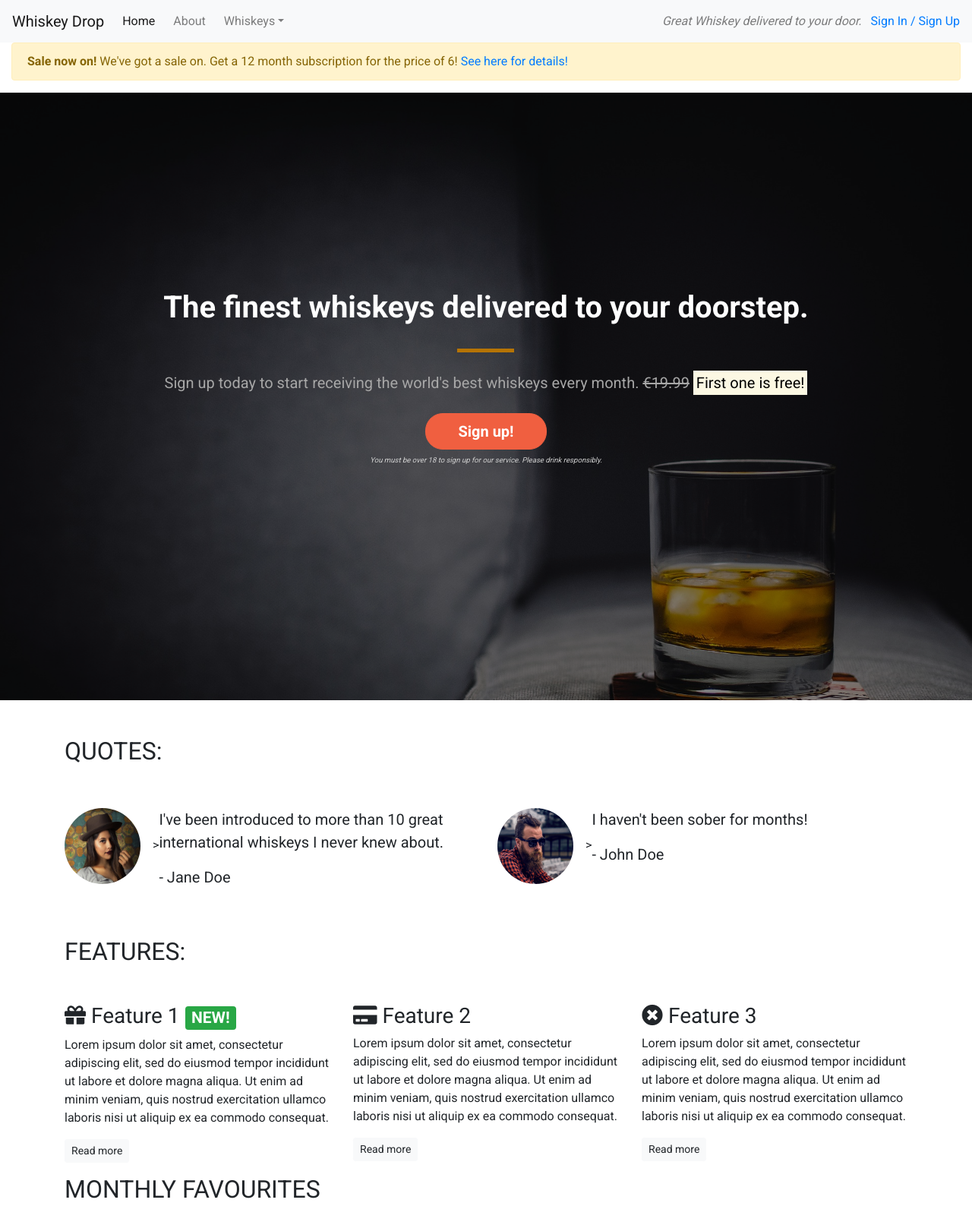
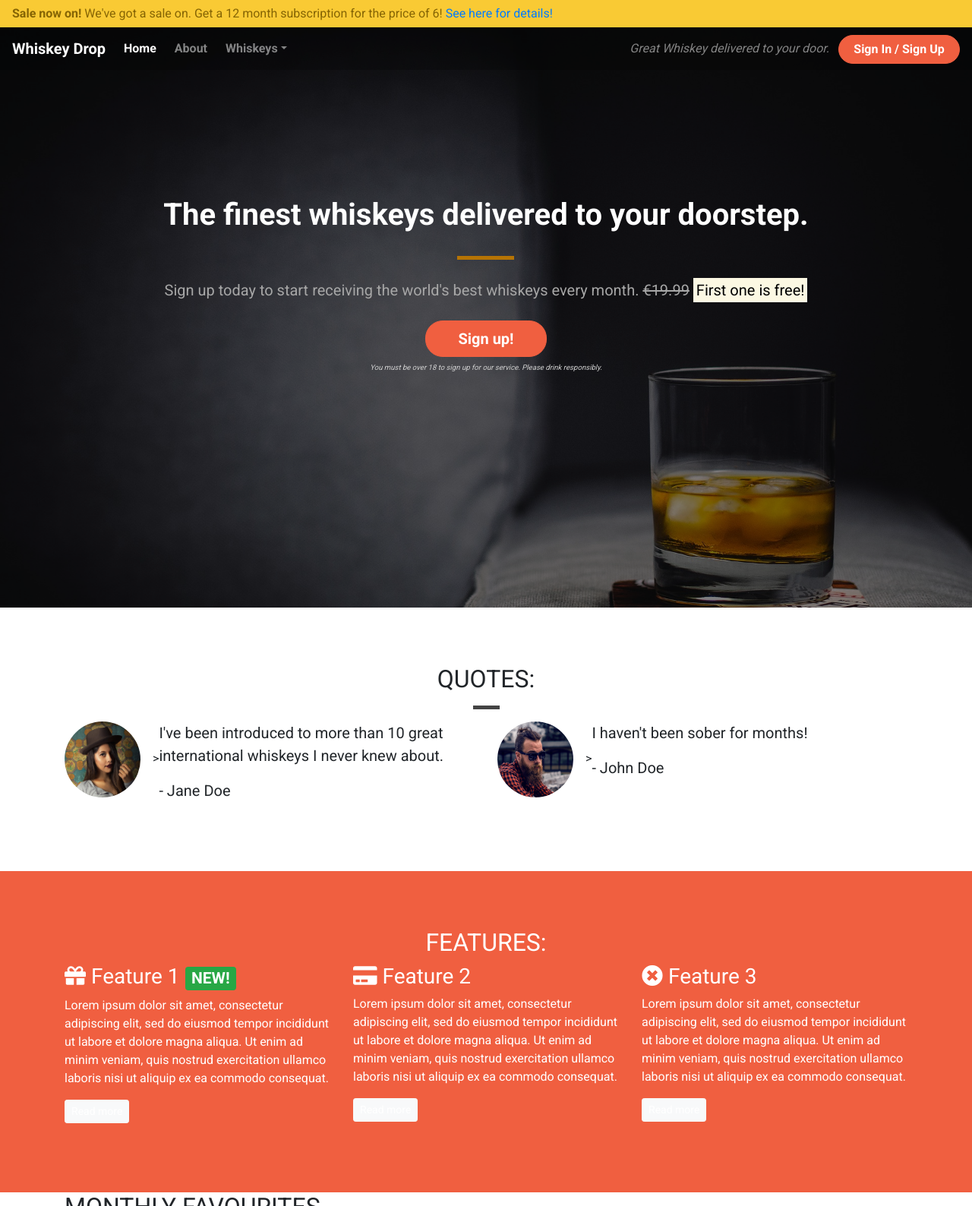
Before and after one commit to Bourkekev/Bootstrap4, a plain HTML site: page index.html in a window 1280 px wide. Shown: the top 1588 px of the page at 76% size. Drawn offline with nearby package versions, Linux system fonts and the light colour scheme.

Commit message:
Updates and styling

```diff
--- a/css/style.css
+++ b/css/style.css
@@ -1,8 +1,24 @@
 body {
     font-family: 'Roboto', sans-serif;
 }
-.alert-container {
+.container-wrapper {
 
+}
+.container-wrapper--red {
+    background-color: #f05f40;
+    color: white;
+    font
+}
+.alert-container .col-12 {
+    /* display: none; */
+    padding: 0;
+}
+.site-wide-alert {
+    background-color: #f9ca34;
+    border-color: #f9ca34;
+    border-radius: 0;
+    margin-bottom: 0;
+    padding: 5px 15px;
 }
 .callout-container {
     background: url(../images/whiskey-background.jpg) no-repeat center center fixed;
@@ -29,8 +45,18 @@ body {
 .features-container {
 
 }
+/* Page headers */
+.page-header {
+    margin-bottom: 0;
+    border-bottom: 0;
+    text-align: center;
+}
+.page-header h2 {
+    margin-top: 0;
+}
 /* Block Dividers */
 .block-divider {
+    background-color: #444;
     width: 75px;
     height: 5px;
     border: none;
@@ -40,6 +66,35 @@ body {
 }
 .block-divider--short {
     width: 35px;
+}
+/* Content containers */
+.content-container {
+    padding-top: 75px;
+    padding-bottom: 75px;
+}
+/* NavBar */
+.navalert-container {
+    position: absolute;
+    top: 0;
+    left: 0;
+    padding-left: 0;
+    padding-right: 0;
+    z-index: 100;
+}
+.navbar {
+    margin-bottom: 0;
+    border: 0;
+    width: 100%;
+    background-color: rgba(0,0,0,0.25);
+}
+.navbar-dark .navbar-toggler {
+    border: none;
+}
+.navbar-brand {
+    font-weight: bold;
+}
+.navbar-nav {
+    font-weight: bold;
 }
 /* Jumbotron */
 .jumbotron {
--- a/index.html
+++ b/index.html
@@ -16,7 +16,18 @@
 
 <body>
 	<!-- Nav -->
-	<nav class="navbar navbar-light bg-light navbar-expand-sm">
+    <div class="container-fluid navalert-container">
+        <div class="container-fluid alert-container">
+            <div class="row d-none d-sm-block">
+                <div class="col-12">
+                    <div class="site-wide-alert alert alert-warning">
+                        <strong>Sale now on!</strong> We've got a sale on. Get a 12 month subscription for the price of 6!
+                        <a href="#">See here for details!</a>
+                    </div>
+                </div>
+            </div>
+        </div>
+        <nav class="navbar navbar-dark navbar-expand-sm">
             <a href="/" class="navbar-brand">Whiskey Drop</a>
 
             <button class="navbar-toggler ml-auto" type="button" data-toggle="collapse" data-target="#navbarNavDropdown" aria-controls="navbarNavDropdown" aria-expanded="false" aria-label="Toggle navigation">
@@ -40,20 +51,12 @@
             </div>
             <div class="d-none d-md-block">
                 <p class="navbar-text my-auto mr-2"><i>Great Whiskey delivered to your door.</i></p>
-			<a href="/login">Sign In / Sign Up</a>
+                <a href="/login" class="btn btn--cta btn--red">Sign In / Sign Up</a>
             </div>
         </nav>
+    </div>
 	<!-- /nav-->
-	<div class="container-fluid alert-container">
-		<div class="row d-none d-sm-block">
-			<div class="col-12">
-				<div class="alert alert-warning">
-					<strong>Sale now on!</strong> We've got a sale on. Get a 12 month subscription for the price of 6!
-					<a href="#">See here for details!</a>
-				</div>
-			</div>
-		</div>
-	</div>
+
 		<!-- Callout -->
         <div class="container-fluid callout-container">
         <div class="opaque-overlay">&nbsp;</div>
@@ -76,11 +79,13 @@
 		<!-- /.callout -->
 
 		<!-- Quotes -->
-    <div class="container quote-container">
+    <div class="container-wrapper">
+        <div class="container quote-container content-container">
             <section class="quotes">
                 <div class="row">
-				<div class="col-12 my-5">
+                    <div class="col-12 page-header">
                         <h2 class="text-uppercase">Quotes:</h2>
+                        <hr class="block-divider block-divider--short">
                     </div>
                 </div>
                 <div class="row">
@@ -114,14 +119,16 @@
                         </div>
             </section>
         </div>
+    </div>
 		<!-- /.quotes -->
 
 		<!-- Features -->
-    <div class="container features-container">
+    <div class="container-wrapper container-wrapper--red">
+        <div class="container features-container content-container">
             <section class="features">
                 <div class="row">
-				<div class="col-12">
-					<h2 class="text-uppercase my-5">Features:</h2>
+                    <div class="col-12 page-header">
+                        <h2 class="text-uppercase">Features:</h2>
                     </div>
                 </div>
                 <div class="row">
@@ -161,6 +168,7 @@
                     </div>
                 </div>
             </section>
+        </div>
     </div>
 		<!-- /.features -->
 		<!-- Top 5 Whiskeys -->
```
Lines whose indentation alone changed are shown as unchanged.
